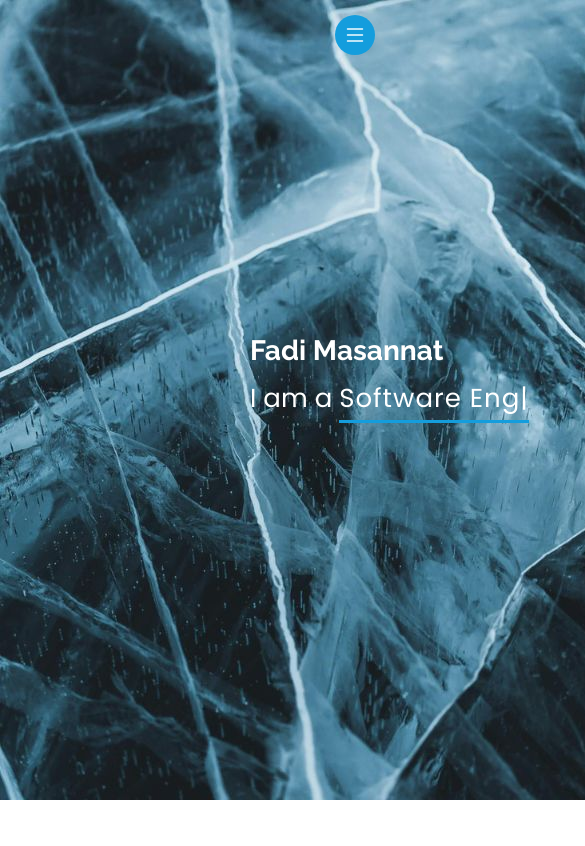
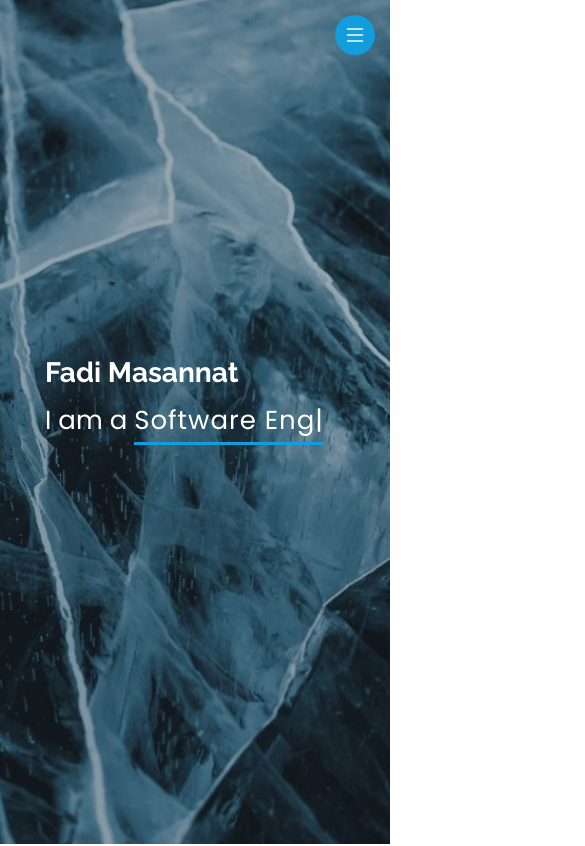
Before and after one commit to Fadi-Masannat/Portfolio, a plain HTML site: page index.html in a window 390 px wide. Shown: the top 846 px of the page, 585 px wide, since content can reach past the window. Drawn offline with nearby package versions, Linux system fonts and the light colour scheme.

Commit message:
Final BG Edits

```diff
--- a/assets/css/style.css
+++ b/assets/css/style.css
@@ -136,13 +136,8 @@ h6 {
   padding-left: 30px;
   padding-right: 30px;
 }
-/*@media (max-width: 1199px) {
-*/
+
 @media (max-width: 1199px) {
-  #hero {
-    background: url("../img/blueLogo.jpg") top center;
-  }
-
   #header {
     left: -300px;
   }
@@ -249,19 +244,17 @@ h6 {
   background: url("../img/hero-bg-filtered.jpg") top center;
   background-size: cover;
 }
-/*
+
 #hero:before {
   content: "";
-  background: rgba(5, 13, 24, 0.3);
+  background: rgba(5, 13, 24, 0);
   position: absolute;
   bottom: 0;
   top: 0;
   left: 0;
   right: 0;
-  width: 100%; Cover entire width of parent container
-  height: 100%;  Cover entire height of parent container
   z-index: 1;
-} */
+}
 
 #hero .hero-container {
   position: relative;
@@ -297,13 +290,13 @@ h6 {
   }
 }
 
-@media (max-width: 900px) {
+@media (max-width: 850px) {
   #hero {
-    background: url("../img/blueLogo.jpg") top center;
-    width: 800px;
-    height: 800px;
+    width: 100%;
+    height: 100vh;
+    background: url("../img/blueLogo-filtered.jpg") top center;
+    background-size: cover;
   }
-
   #hero h1 {
     font-size: 28px;
     line-height: 36px;
@@ -531,8 +524,8 @@ section {
 .resume .resume-item::before {
   content: "";
   position: absolute;
-  width: 100%;
-  height: 100%;
+  width: 16px;
+  height: 16px;
   border-radius: 50px;
   left: -9px;
   top: 0;
@@ -1093,7 +1086,7 @@ section {
 /*--------------------------------------------------------------
 # Footer
 --------------------------------------------------------------*/
-#footer {
+F #footer {
   padding: 15px;
   color: #f4f6fd;
   font-size: 14px;
```
